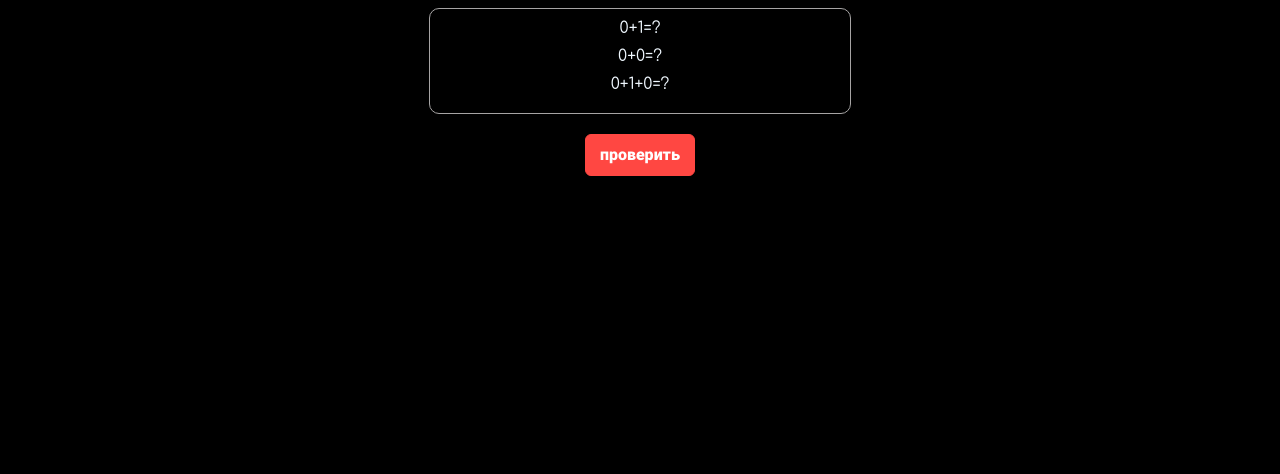
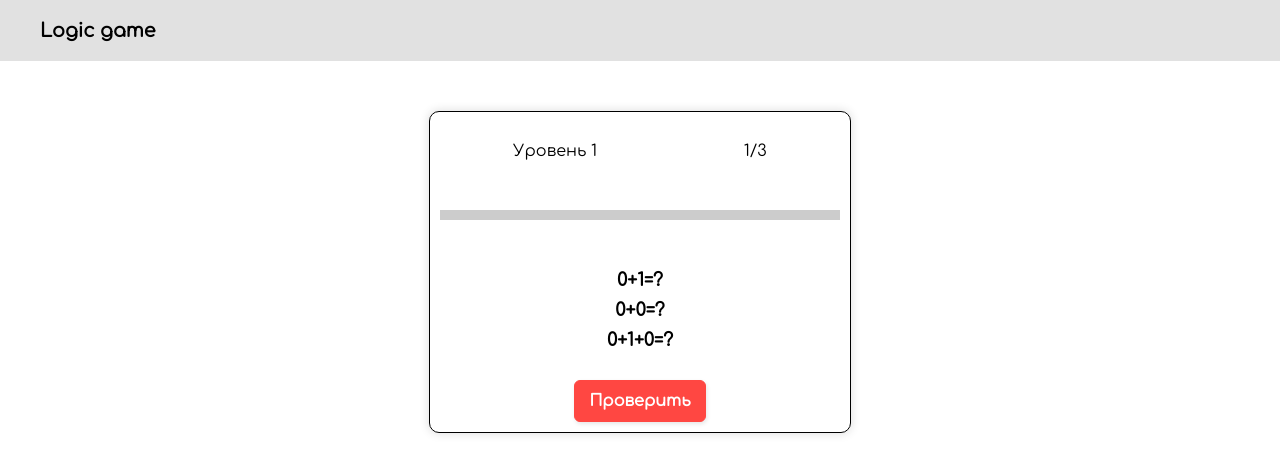
Before and after one commit to NurdinovE/Brain-game, a plain HTML site: page index.html in a window 1280 px wide. Drawn offline with Linux system fonts and the light colour scheme.

Commit message:
adding functionality and expressions

```diff
--- a/index.html
+++ b/index.html
@@ -7,24 +7,43 @@
     <link rel="stylesheet" type="text/css" href="./logic-g.css">
     <link rel="preconnect" href="https://fonts.googleapis.com">
     <link rel="preconnect" href="https://fonts.gstatic.com" crossorigin>
-    <link href="https://fonts.googleapis.com/css2?family=Comfortaa:wght@300;400&family=Montserrat:wght@100;400;500;600;700&display=swap" rel="stylesheet">
+    <link href="https://fonts.googleapis.com/css2?family=Comfortaa:wght@300;400&family=Montserrat:wght@100;400;500;600;700&display=swap"
+          rel="stylesheet">
 
 </head>
 <body>
+<header>
+    <div class="container">
+        <nav class="navbar">
+            <span class="navbarBrand">Logic game</span>
+        </nav>
+    </div>
+</header>
+<main>
+    <section class="game">
+        <div class="level-info">
+            <span id="current-level">Уровень 1</span>
+            <span id="remaining-levels">Осталось подуровней: 4</span>
+        </div>
+        <div class="progress-bar">
+            <div class="progress"></div>
+        </div>
 
-    <section>
         <div class="example">
+
 
         </div>
         <button
-            class="button-24"
-            role="button"
-            id="checkButton"
-            onclick="checkValue()"
+                class="button"
+                role="button"
+                id="checkButton"
+                onclick="checkValue()"
         >
-            проверить
+            Проверить
         </button>
     </section>
-    <script src="./logic-g.js"></script>
+</main>
+
+<script src="./logic-g.js"></script>
 </body>
 </html>
--- a/logic-g.css
+++ b/logic-g.css
@@ -1,22 +1,42 @@
+*{
+  margin: 0;
+  padding: 0;
+}
 body{
-    background-color: black;
-    color: aliceblue;
     font-family: Comfortaa;
 }
+header{
+  background: #e1e1e1;
+  padding: 20px;
+}
+.container{
+  max-width: 1200px;
+  margin: 0 auto;
+}
+.navbarBrand{
+  font-size: 19px;
+  font-weight: 600;
+}
+
+.game{
+  margin: 50px auto 0;
+  border-radius: 10px;
+  border: 1px solid #000;
+  width: 400px;
+  padding: 10px;
+  box-shadow: 0px 0px 10px 1px #e1e1e1;
+}
+.gameHeader{
+  display: flex;
+  justify-content: space-around;
+  font-size: 18px;
+  font-weight: 600;
+}
+
 .example{
   display: flex;
-  border-radius: 10px;
-  border: 1px solid #A6A4A4;
-  width: 400px;
-  padding: 10px;
   flex-direction: column;
   align-items: center;
-}
-section{
-    display: flex;
-    flex-direction: column;
-    align-items: center;
-
 }
 .booleanText{
     margin-left: 10px;
@@ -24,10 +44,24 @@ section{
 article{
   display: flex;
   margin-bottom: 10px;
+  font-size: 18px;
+  font-weight: 600;
+}
+hr{
+  background: black;
+  height: 1px;
+  margin: 15px 0;
+}
+.finish{
+  font-size: 19px;
+  font-weight: 600;
 }
 
 /* CSS button*/
-.button-24 {
+.button {
+  transition: 0.3s;
+  display: block;
+  margin: 20px auto 0;
   background: #FF4742;
   border: 1px solid #FF4742;
   border-radius: 6px;
@@ -35,10 +69,9 @@ article{
   box-sizing: border-box;
   color: #FFFFFF;
   cursor: pointer;
-  display: inline-block;
-  font-family: nunito,roboto,proxima-nova,"proxima nova",sans-serif;
+  font-family: Comfortaa;
   font-size: 16px;
-  font-weight: 800;
+  font-weight: 600;
   line-height: 16px;
   min-height: 40px;
   outline: 0;
@@ -50,17 +83,40 @@ article{
   -webkit-user-select: none;
   touch-action: manipulation;
   vertical-align: middle;
-  margin-top: 20px;
 }
 
-.button-24:hover,
-.button-24:active {
+.button:hover,
+.button:active {
+  transition: 0.3s;
   background-color: initial;
   background-position: 0 0;
   color: #FF4742;
 }
 
-.button-24:active {
+.button:active {
   opacity: .5;
 }
-/* CSS button end*/
+
+.progress-bar {
+  width: 100%;
+  height: 10px;
+  background-color: #ccc;
+  position: relative;
+  margin: 50px 0;
+}
+
+.progress {
+  width: 0;
+  height: 100%;
+  background-color: #4caf50;
+  position: absolute;
+}
+
+.level-info {
+  margin-top: 20px;
+  text-align: center;
+
+  display: flex;
+  justify-content: space-around;
+
+}
--- a/logic-g.js
+++ b/logic-g.js
@@ -1,43 +1,70 @@
 const expressions = [
-    [
-        '0+1',
-        '0+0',
-        '0+1+0'
-    ],
-    [
-        '1+0*1',
-        '1*0+1*0',
-        '1+0+0*1'
-    ],
-    [
-        "1+1*(0+0)+!1",
-        '!(0*1)*1',
-        '1*1*1*!0'
-    ]
+    {
+        'Lvl': [
+            {"subLvl": ['0+1', '0+0', '0+1+0']},
+            {"subLvl": ['0+1', '0+0', '0+1+0']},
+            {"subLvl": ['0+1', '0+0', '0+1+0']}
+        ]
+    },
+    {
+        'Lvl': [
+            {"subLvl": ['1+0*1', '1*0+1*0', '1+0+0*1']},
+            {"subLvl": ['1+0*1', '1*0+1*0', '1+0+0*1']},
+            {"subLvl": ['1+0*1', '1*0+1*0', '1+0+0*1']}
+        ]
+    },
+    {
+        'Lvl': [
+            {"subLvl": ["1+1*(0+0)+!1", '!(0*1)*1', '1*1*1*!0']},
+            {"subLvl": ["1+1*(0+0)+!1", '!(0*1)*1', '1*1*1*!0']},
+            {"subLvl": ["1+1*(0+0)+!1", '!(0*1)*1', '1*1*1*!0']}
+        ]
+    }
 ]
+console.log(expressions)
 
 let currentLevel = 0; // Начальный уровень
+let currentSubLevel = 0 //Начальный подуровень
 
-function checkLevelCompletion(bool) {
-    // Проверяем условие завершения текущего уровня
-
-    if (currentLevel <= expressions.length) {
+// function checkExpressionsCompetition(bool, lvl = currentLevel, subLvl = currentSubLevel) {
+//     console.log(currentSubLevel, expressions[lvl].Lvl[subLvl].subLvl.length-1)
+//     if (currentSubLevel < expressions[lvl].Lvl[subLvl].subLvl.length) {
+//         if (bool) {
+//             // Если текущий уровень завершен, переходим на следующий уровень
+//             // currentLevel++;
+//             increaseSubLevel()
+//             // Обновляем интерфейс игры для нового уровня, например, обновляем задачи и текст
+//             updateGameInterface();
+//         }
+//     } else{
+//         currentSubLevel = 0
+//         increaseLevel()
+//         updateGameInterface()
+//         checkLevelCompletion(true)
+//     }
+// }
+function checkExpressionsCompetition(bool) {
+    if (currentSubLevel < expressions[currentLevel].Lvl.length - 1) {
         if (bool) {
-            // Если текущий уровень завершен, переходим на следующий уровень
-            currentLevel++;
-
-            // Обновляем интерфейс игры для нового уровня, например, обновляем задачи и текст
+            increaseSubLevel();
             updateGameInterface();
-
-            // Проверяем, завершена ли игра
-
+        }
+    } else {
+        // Подуровни текущего уровня закончились, проверяем завершение последнего уровня
+        if (currentLevel < expressions.length - 1) {
+            setTimeout(() => {
+                increaseLevel();
+            }, 1000);
+        } else {
+            // Все уровни и подуровни завершены, можно завершить игру или выполнить другие действия
+            document.querySelector('.example').innerHTML = 'Good Job'
         }
     }
 }
 
 function updateGameInterface() {
     expressionGeneration()
-    solveEx()
+    // solveEx()
     booleanValue()
 }
 
@@ -51,7 +78,7 @@ function booleanValue(index) {
     const displayText = document?.querySelector(`.chooseText${index}`);
 
     // Изменяем текст в соответствии с текущим значением
-    if (displayText){
+    if (displayText) {
         if (displayText?.textContent === "?") {
             displayText.textContent = "1";
         } else if (displayText?.textContent === "0") {
@@ -66,13 +93,12 @@ function booleanValue(index) {
  * Функция генерирует HTML-код для заданных выражений на основе данных из массива expressions
  * и добавляет его в элемент с классом 'example'.
  */
-function expressionGeneration(lvl = currentLevel) {
+function expressionGeneration(lvl = currentLevel, subLvl = currentSubLevel) {
     // Получаем ссылку на элемент с классом 'example'
     const exClass = document.querySelector('.example');
 
     // Получаем данные для генерации из массива expressions
-    const data = expressions[lvl];
-
+    const data = expressions[lvl].Lvl[subLvl]?.subLvl;
     // Создаем HTML-код на основе данных с использованием метода map()
     const htmlCode = data?.map((el, idx) => {
         return `<article id="${idx}">
@@ -91,45 +117,11 @@ function expressionGeneration(lvl = currentLevel) {
 // Вызываем функцию для генерации HTML-кода
 expressionGeneration();
 
-/**
- * Функция для решения задач на основе данных из массива expressions для указанного уровня (по умолчанию уровень 0).
- * Решает каждое выражение и выводит результат в консоль.
- */
-function solveEx(lvl = currentLevel) {
-    // Проверяем, существует ли уровень lvl в массиве expressions
-    if (lvl >= 0 && lvl < expressions.length) {
-        // Получаем данные для решения задач из массива expressions
-        const expressionsToSolve = expressions[lvl];
 
-        // Итерируемся по каждому выражению и решаем его
-        expressionsToSolve.forEach((el, idx) => {
-            // Получаем текст выражения из соответствующего элемента с классом 'exercise${idx}'
-            const displayNumber = document.querySelector(`.exercise${idx}`).textContent;
-
-            // Вычисляем значение выражения с помощью функции eval()
-            let solved = eval(displayNumber);
-
-            // Выводим результат решения в консоль
-            if (solved) {
-                console.log(`Решение ${el} : ${solved}`);
-            } else {
-                console.log(`Решение ${el} : Не удалось решить`);
-            }
-        });
-    } else {
-        document.querySelector('.example').textContent = 'Good Job';
-    }
-}
-
-
-// Вызываем функцию для решения задач на уровне по умолчанию (уровень 0)
-solveEx();
-
-
-function checkValue(lvl = currentLevel) {
+function checkValue(lvl = currentLevel, subLvl = currentSubLevel) {
     let allTasksCorrect = true; // Изначально считаем, что все задачи решены правильно
 
-    expressions[lvl].forEach((el, idx) => {
+    expressions[lvl].Lvl[subLvl].subLvl.forEach((el, idx) => {
         const displayNumber = document.querySelector(`.exercise${idx}`).textContent;
         const displayEqual = document.querySelector(`.chooseText${idx}`).textContent;
         let solved = eval(displayNumber);
@@ -139,8 +131,97 @@ function checkValue(lvl = currentLevel) {
     });
 
     // После завершения цикла проверяем флаг и вызываем checkLevelCompletion с соответствующим значением
-    checkLevelCompletion(allTasksCorrect);
+    checkExpressionsCompetition(allTasksCorrect)
+    // checkLevelCompletion(allTasksCorrect);
 }
+
+// Определите общее количество подуровней и текущий уровень
+
+// Получите элементы для обновления
+const progressBar = document.querySelector('.progress');
+const currentLevelElement = document.getElementById('current-level');
+const remainingLevelsElement = document.getElementById('remaining-levels');
+
+// Обновление информации о прогрессе
+function updateProgress(lvl = currentLevel, subLvl = currentSubLevel) {
+    const progressPercentage = (subLvl) / (expressions[lvl]?.Lvl[subLvl]?.subLvl.length) * 100;
+
+    progressBar.style.width = `${progressPercentage}%`;
+
+    currentLevelElement.textContent = `Уровень ${currentLevel + 1}`;
+    remainingLevelsElement.textContent = `${currentSubLevel + 1}/${expressions[lvl].Lvl[subLvl]?.subLvl.length}`;
+}
+
+// Вызов функции для начальной настройки
+updateProgress();
+
+// Пример: Увеличение текущего уровня (вызывается по мере прохождения подуровня)
+function increaseLevel() {
+    if (currentLevel < expressions.length - 1) {
+        currentLevel++;
+        currentSubLevel = 0; // Сброс подуровня при переходе на новый уровень
+        updateProgress();
+        expressionGeneration();
+    }
+}
+
+function increaseSubLevel() {
+    if (currentSubLevel < expressions[currentLevel].Lvl.length - 1) {
+        currentSubLevel++;
+        updateProgress();
+    } else {
+        // Подуровни закончились, переходим на следующий уровень
+        increaseLevel();
+    }
+}
+
+// Пример: Уменьшение текущего уровня (вызывается при неудачном завершении подуровня)
+// function decreaseLevel() {
+//     if (currentLevel > 1) {
+//         currentLevel--;
+//         updateProgress();
+//     } else {
+//         alert('Вы уже находитесь на самом низком уровне!');
+//     }
+// }
+
+/**
+ * Функция для решения задач на основе данных из массива expressions для указанного уровня (по умолчанию уровень 0).
+ * Решает каждое выражение и выводит результат в консоль.
+ */
+// function solveEx(lvl = currentLevel, subLvl = currentSubLevel) {
+//     // Проверяем, существует ли уровень lvl в массиве expressions
+//     if (lvl >= 0 && lvl < expressions.length) {
+//         // Получаем данные для решения задач из массива expressions
+//         const expressionsToSolve = expressions[lvl].subLvl[subLvl];
+//
+//         // Итерируемся по каждому выражению и решаем его
+//         expressionsToSolve.forEach((el, idx) => {
+//             // Получаем текст выражения из соответствующего элемента с классом 'exercise${idx}'
+//             const displayNumber = document.querySelector(`.exercise${idx}`).textContent;
+//
+//             // Вычисляем значение выражения с помощью функции eval()
+//             let solved = eval(displayNumber);
+//
+//             // Выводим результат решения в консоль
+//             if (solved) {
+//                 console.log(`Решение ${el} : ${solved}`);
+//             } else {
+//                 console.log(`Решение ${el} : Не удалось решить`);
+//             }
+//         });
+//     } else {
+//         document.querySelector('.example').innerHTML =
+//             `
+//             <div class="finish">
+//                 Good Job
+//             </div>
+//             `
+//         ;
+//     }
+// }
+// Вызываем функцию для решения задач на уровне по умолчанию (уровень 0)
+// solveEx();
 
 
 // function factorial(n) {
```
